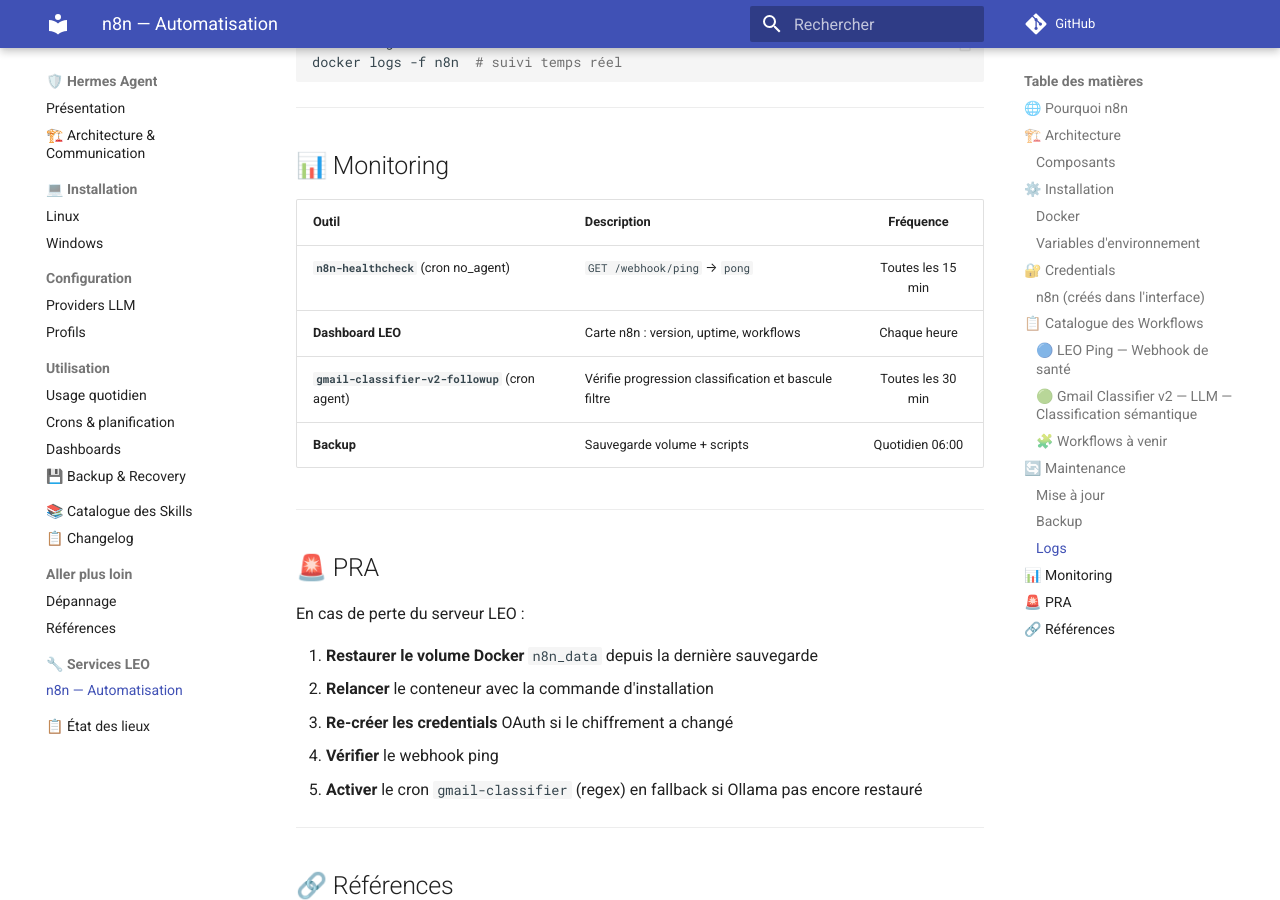
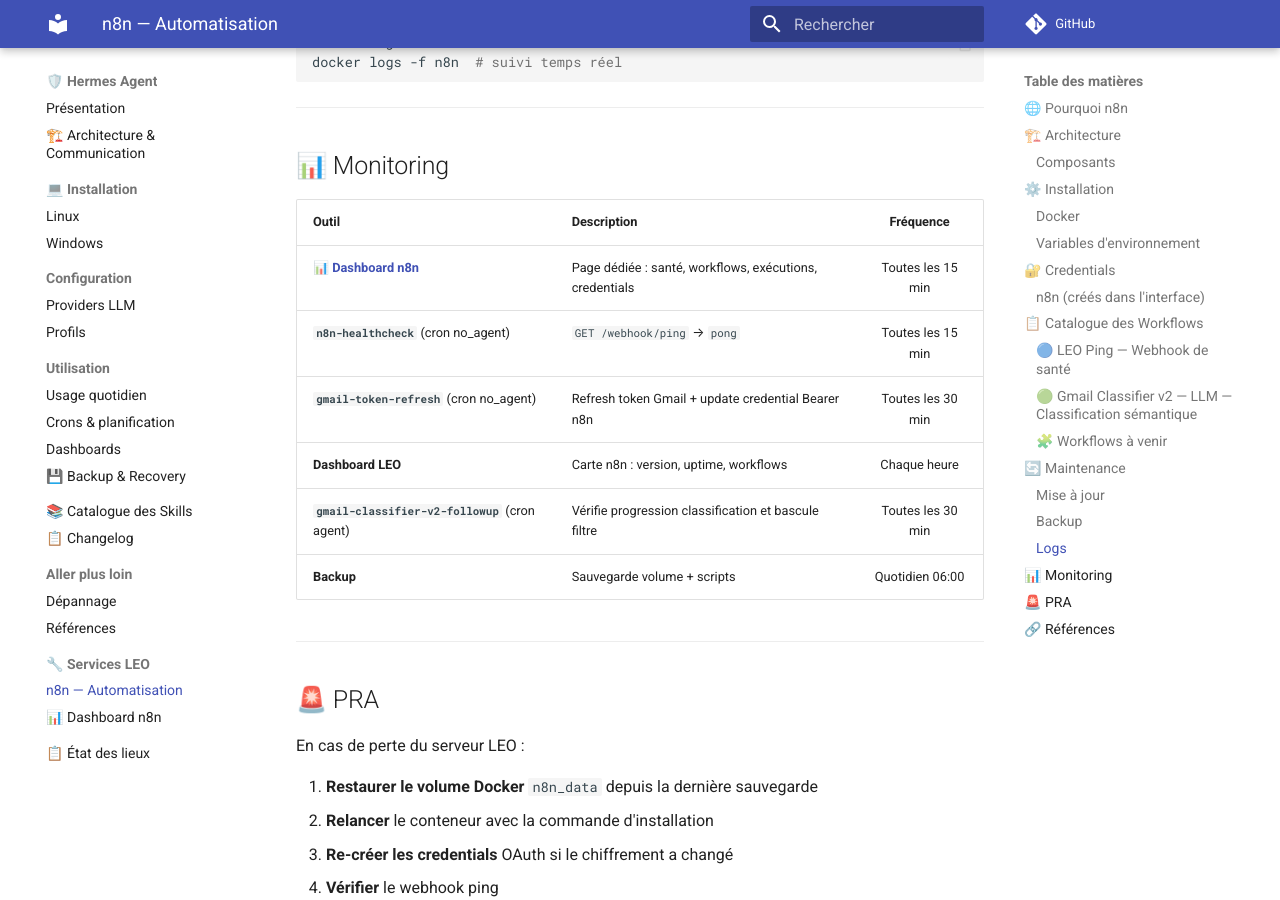
Before and after one commit to christophedanhier-hash/hermes-wiki, an MkDocs documentation site: the page built from docs/hermes/services/n8n.md, in a window 1280 px wide and 900 px high, scrolled down 6071 px. Built offline with MkDocs 1.6.1 and Material for MkDocs 9.7.7, drawn with Linux system fonts in a browser that asks for light colours; comment, search, counter and statistics services are not loaded.

Commit message:
📊 Dashboard n8n dédié + intégration complète
Nouveau :
- docs/hermes/dashboards/n8n.md — Dashboard n8n temps réel
  • Santé générale (version, workflows, exécutions)
  • Détail par workflow (statut, timeline, dernières exécutions)
  • État des credentials
- mkdocs.yml : nav → Services LEO > Dashboard n8n

Nouveaux scripts :
- scripts/collect_n8n_dashboard.py — collecte API n8n vers JSON
- scripts/deploy_n8n_dashboard.py — génère page Markdown + git push
- scripts/run-n8n-dashboard.sh — wrapper shell

Nouveaux crons (no_agent) :
- dashboard-n8n : */15 min — collecte + déploiement dashboard
- gmail-token-refresh : */30 min — refresh token Gmail Bearer

Doc mise à jour :
- etat-des-lieux.md : +2 crons (dashboard-n8n, gmail-token-refresh)
- services/n8n.md : lien vers dashboard + cron refresh

```diff
--- a/docs/hermes/services/n8n.md
+++ b/docs/hermes/services/n8n.md
@@ -236,7 +236,9 @@
 
 | Outil | Description | Fréquence |
 |-------|-------------|:---------:|
+| **📊 [Dashboard n8n](../dashboards/n8n.md)** | Page dédiée : santé, workflows, exécutions, credentials | Toutes les 15 min |
 | **`n8n-healthcheck`** (cron no_agent) | `GET /webhook/ping` → `pong` | Toutes les 15 min |
+| **`gmail-token-refresh`** (cron no_agent) | Refresh token Gmail + update credential Bearer n8n | Toutes les 30 min |
 | **Dashboard LEO** | Carte n8n : version, uptime, workflows | Chaque heure |
 | **`gmail-classifier-v2-followup`** (cron agent) | Vérifie progression classification et bascule filtre | Toutes les 30 min |
 | **Backup** | Sauvegarde volume + scripts | Quotidien 06:00 |
--- a/mkdocs.yml
+++ b/mkdocs.yml
@@ -71,4 +71,5 @@
         - Références: hermes/aller-plus-loin/references.md
       - 🔧 Services LEO:
         - n8n — Automatisation: hermes/services/n8n.md
+        - 📊 Dashboard n8n: hermes/dashboards/n8n.md
       - 📋 État des lieux: hermes/etat-des-lieux.md
```
Also changed, not shown: docs/hermes/etat-des-lieux.md (+2 -0 lines).
